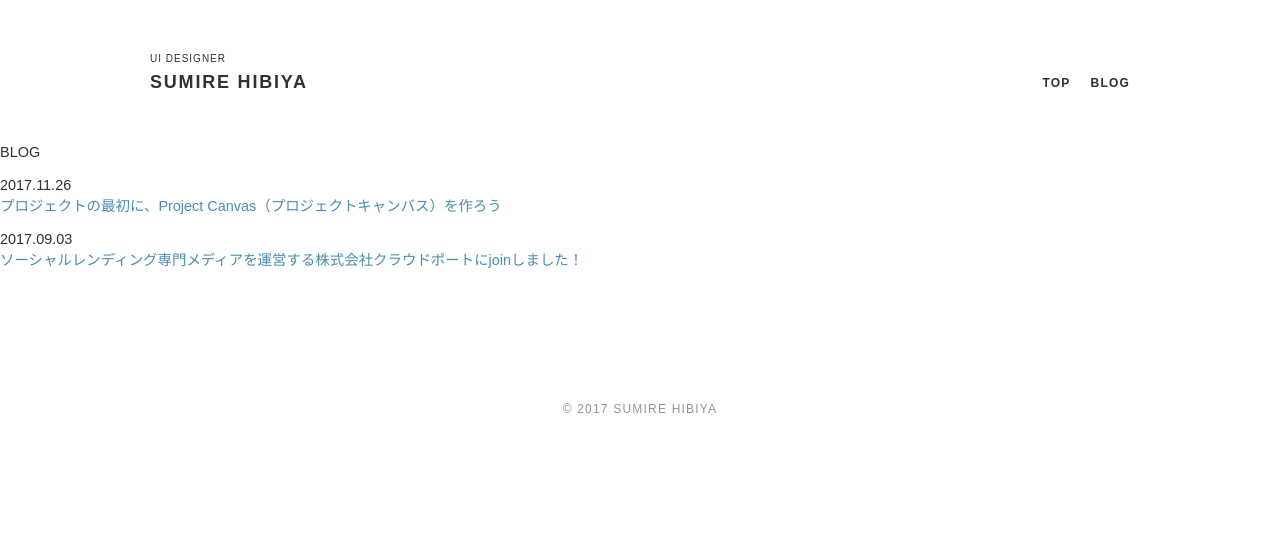
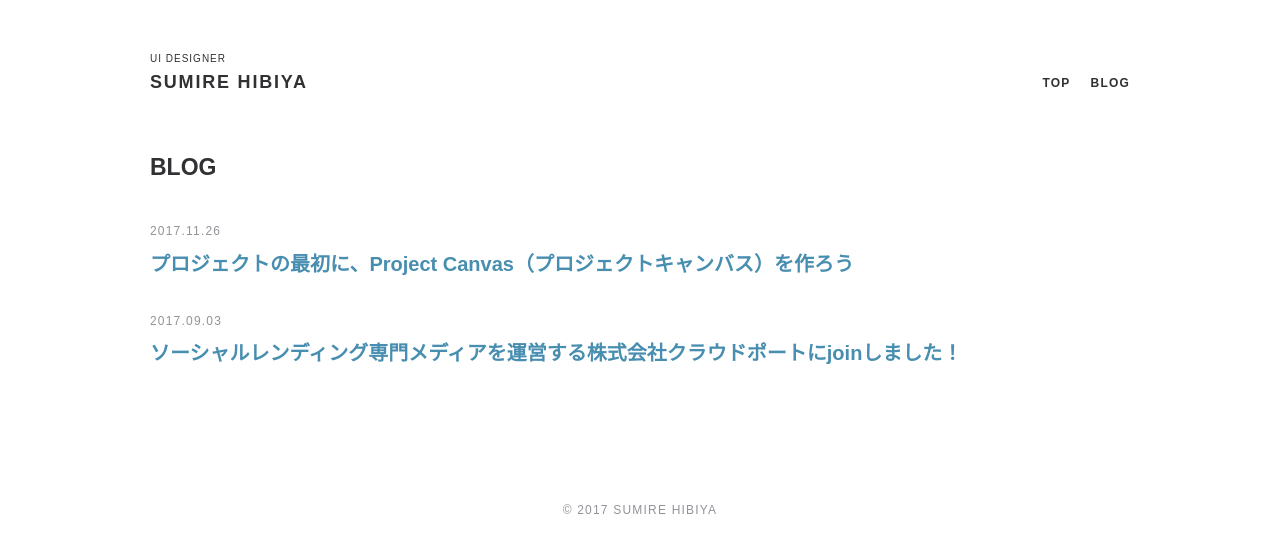
Before and after one commit to yinm/trace-portfolio, a React (Create React App) app: page / in a window 1280 px wide. Shown: the top 552 px of the page. Built offline with nearby package versions, Linux system fonts and the light colour scheme; the HTML template or start-up script is replaced by a standard one.

Commit message:
Add styles

```diff
--- a/src/components/blog/index.js
+++ b/src/components/blog/index.js
@@ -1,4 +1,5 @@
 import React, { Component } from 'react'
+import styles from './styles.css'
 
 export class Blog extends Component {
   render() {
--- /dev/null
+++ b/src/components/blog/styles.css
@@ -0,0 +1,32 @@
+.l-blogList__wrapper {
+  max-width: 980px;
+  margin-left: auto;
+  margin-right: auto;
+}
+
+.c-heading__page {
+  margin: 30px 0 40px 0;
+  font-size: 23px;
+  font-family: "brandon-grotesque", sans-serif;
+  font-weight: bold;
+}
+
+.p-blogList__block {
+  display: flex;
+  margin-bottom: 30px;
+}
+
+.p-blogList__articleMeta {
+  margin-bottom: 10px;
+  font-size: 12px;
+  font-family: "brandon-grotesque", sans-serif;
+  letter-spacing: 1.2px;
+  color: #949199;
+}
+
+.p-blogList__articleTitle {
+  margin-bottom: 5px;
+  font-size: 20px;
+  line-height: 1.2;
+  font-weight: bold;
+}
```
